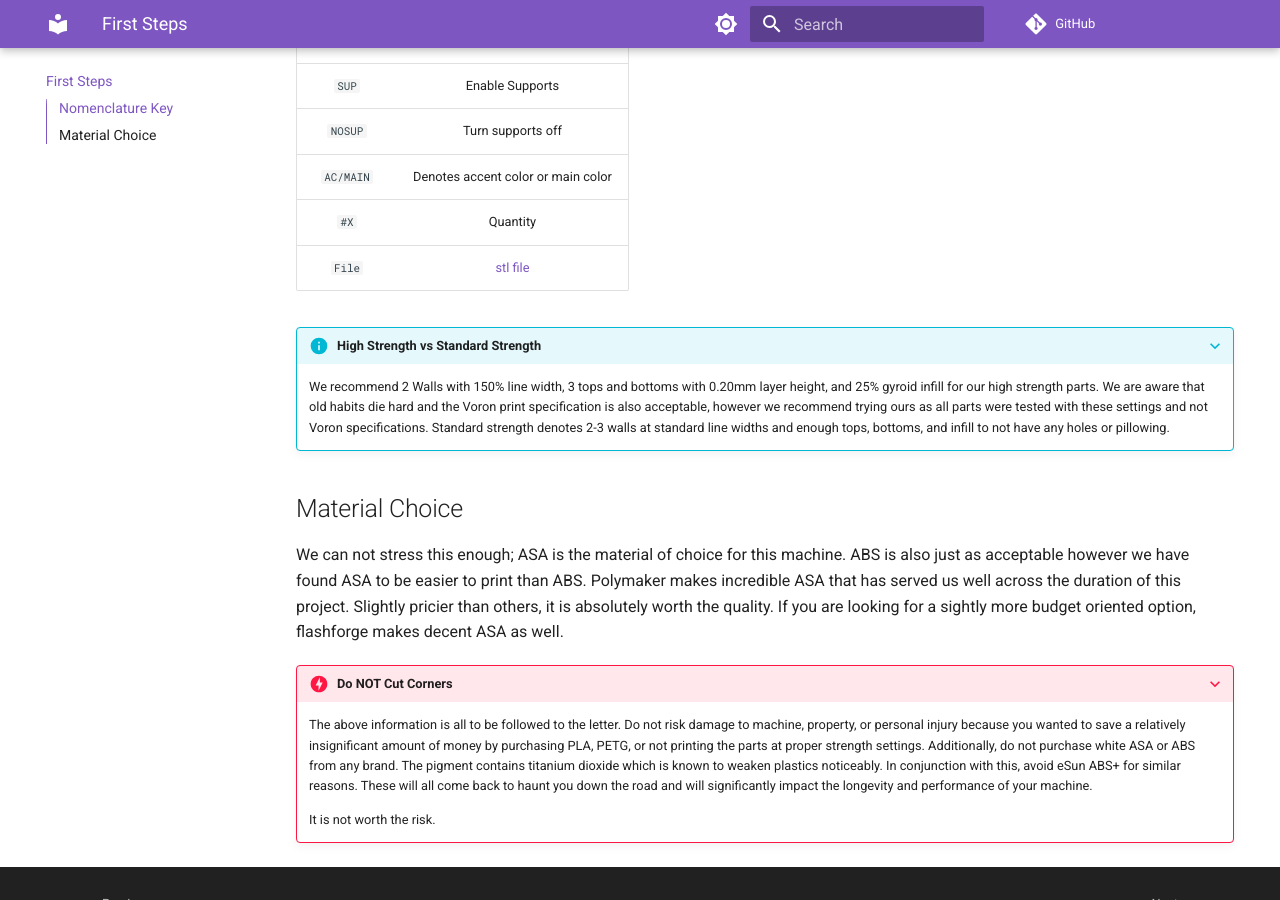
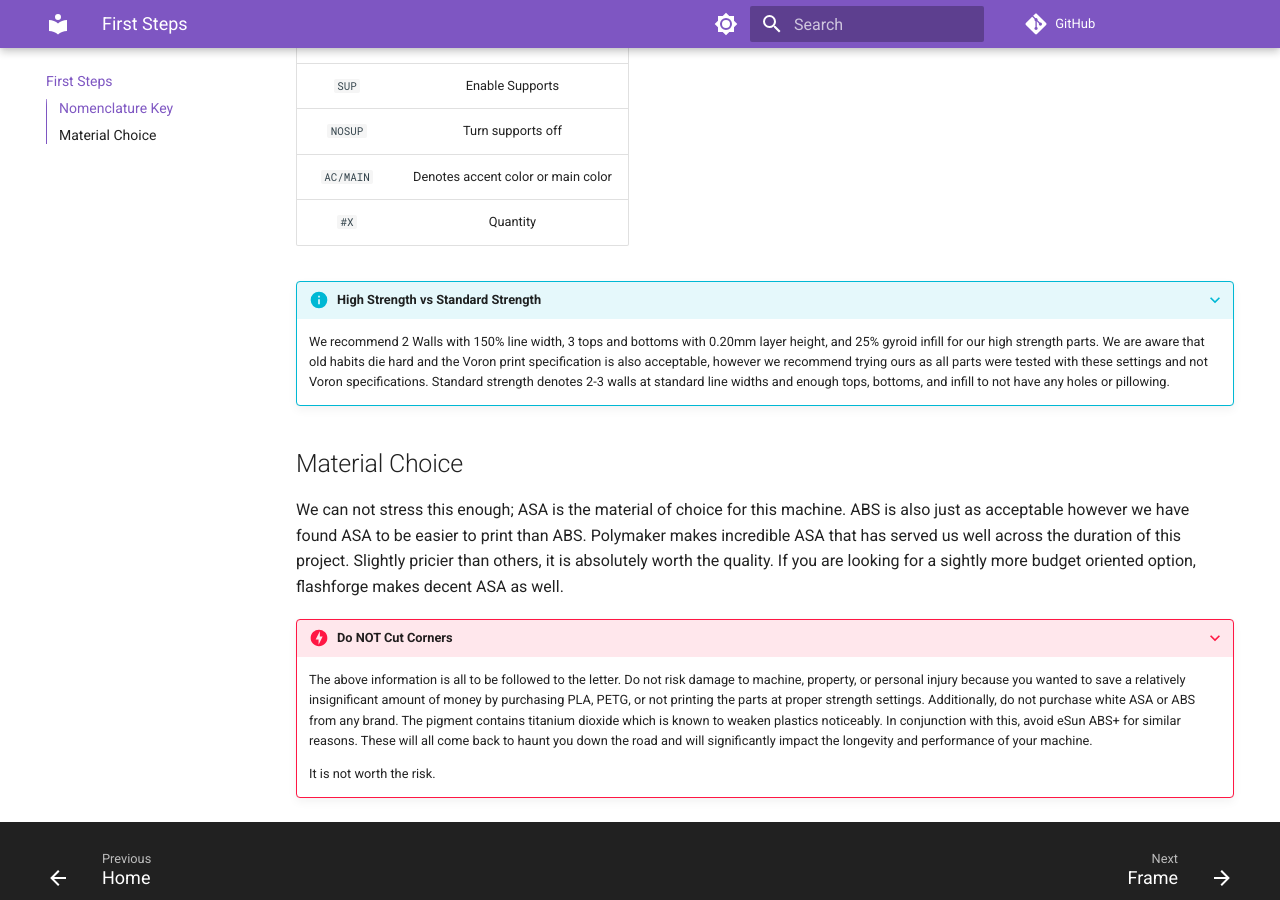
Before and after one commit to VectorForce3D/TV06_XY, an MkDocs documentation site: the page built from docs/about.md, in a window 1280 px wide and 900 px high, scrolled down 469 px. Built offline with MkDocs 1.6.1 and Material for MkDocs 9.7.7, drawn with Linux system fonts in a browser that asks for light colours; comment, search, counter and statistics services are not loaded.

Commit message:
Update about.md

```diff
--- a/docs/about.md
+++ b/docs/about.md
@@ -13,7 +13,6 @@ We all know aesthetics are more important than function! Right?
 | `NOSUP`     |     Turn supports off |
 | `AC/MAIN`   |      Denotes accent color or main color |
 | `#X`        |     Quantity |
-| `File` | [stl file](https://github.com/VectorForce3D/TV06_XY/raw/main/STL/Frame/FrameBrace_STR_NOSUP_MIXED_2X.STL) |
 
 ???+ info "High Strength vs Standard Strength"
 
```
